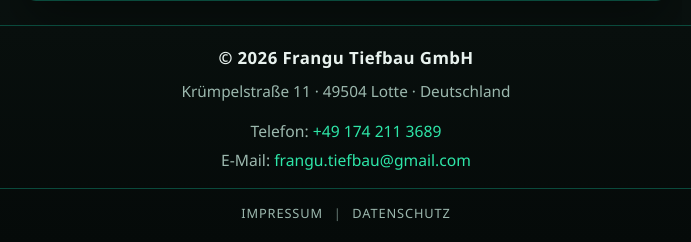
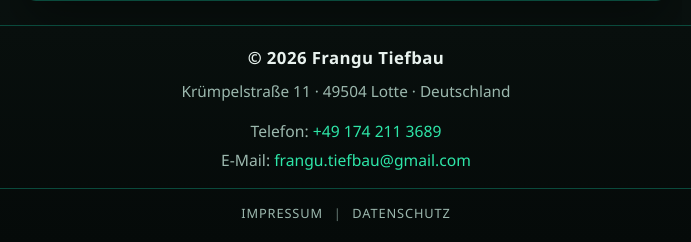
Before and after one commit to franguviktor-collab/frangu-tiefbau, a FastAPI app: page / in a window 1280 px wide. Shown: the part 1060-1302 px from the top of the page, without its empty margins (294-985 px from the left). Run offline with FastAPI, Linux system fonts and the light colour scheme.

Commit message:
Remove GmbH
Co-authored-by: Cursor <cursoragent@cursor.com>

```diff
--- a/templates/_site_footer.html
+++ b/templates/_site_footer.html
@@ -1,6 +1,6 @@
 <footer class="site-footer" role="contentinfo">
   <div class="site-footer__inner site-footer__professional">
-    <p class="site-footer__brand">© 2026 Frangu Tiefbau GmbH</p>
+    <p class="site-footer__brand">© 2026 Frangu Tiefbau</p>
     <address class="site-footer__address" translate="no">{{ contact_address }}</address>
     <p class="site-footer__row">
       Telefon: <a href="tel:{{ contact_phone | replace(' ', '') | replace('-', '') }}">{{ contact_phone }}</a>
```
